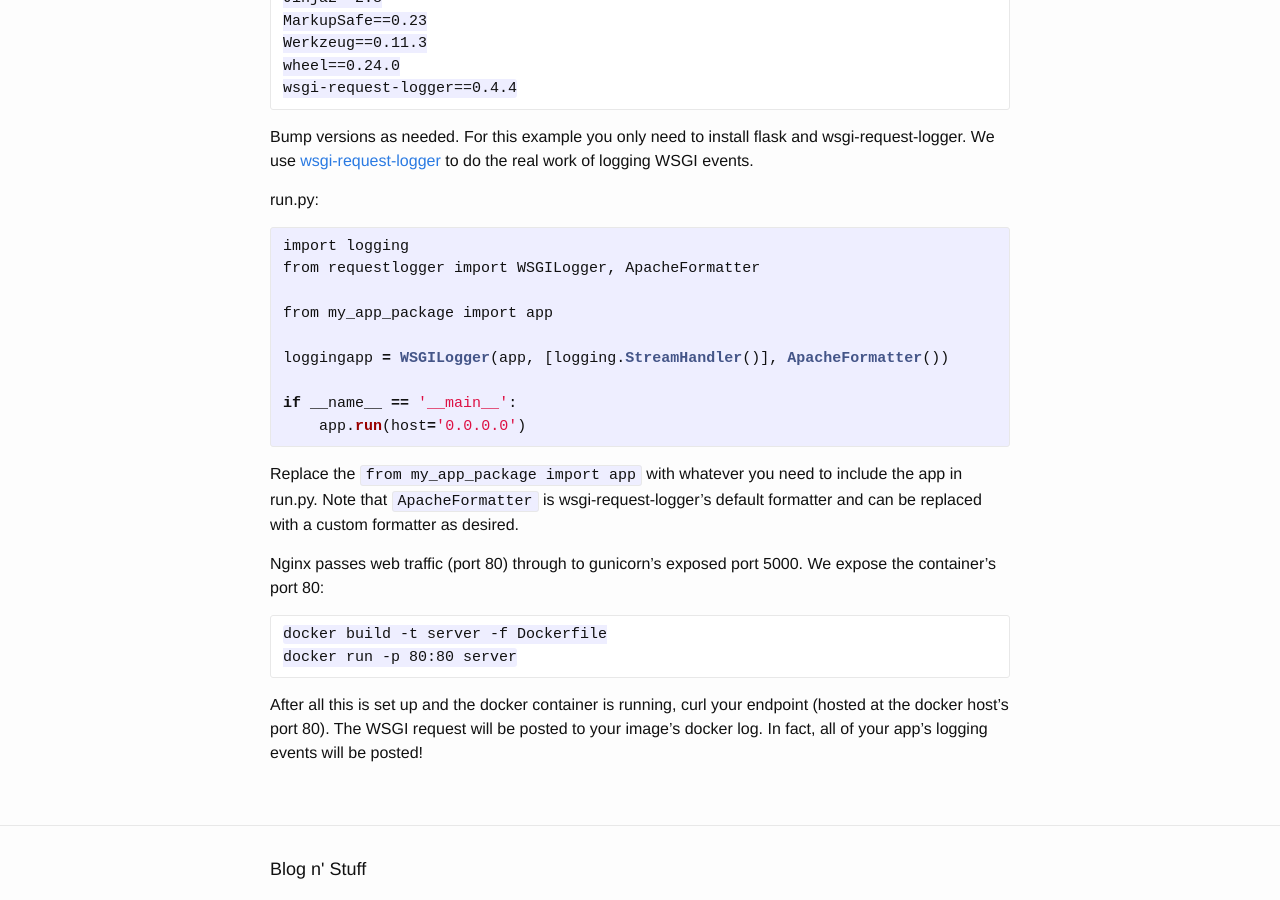
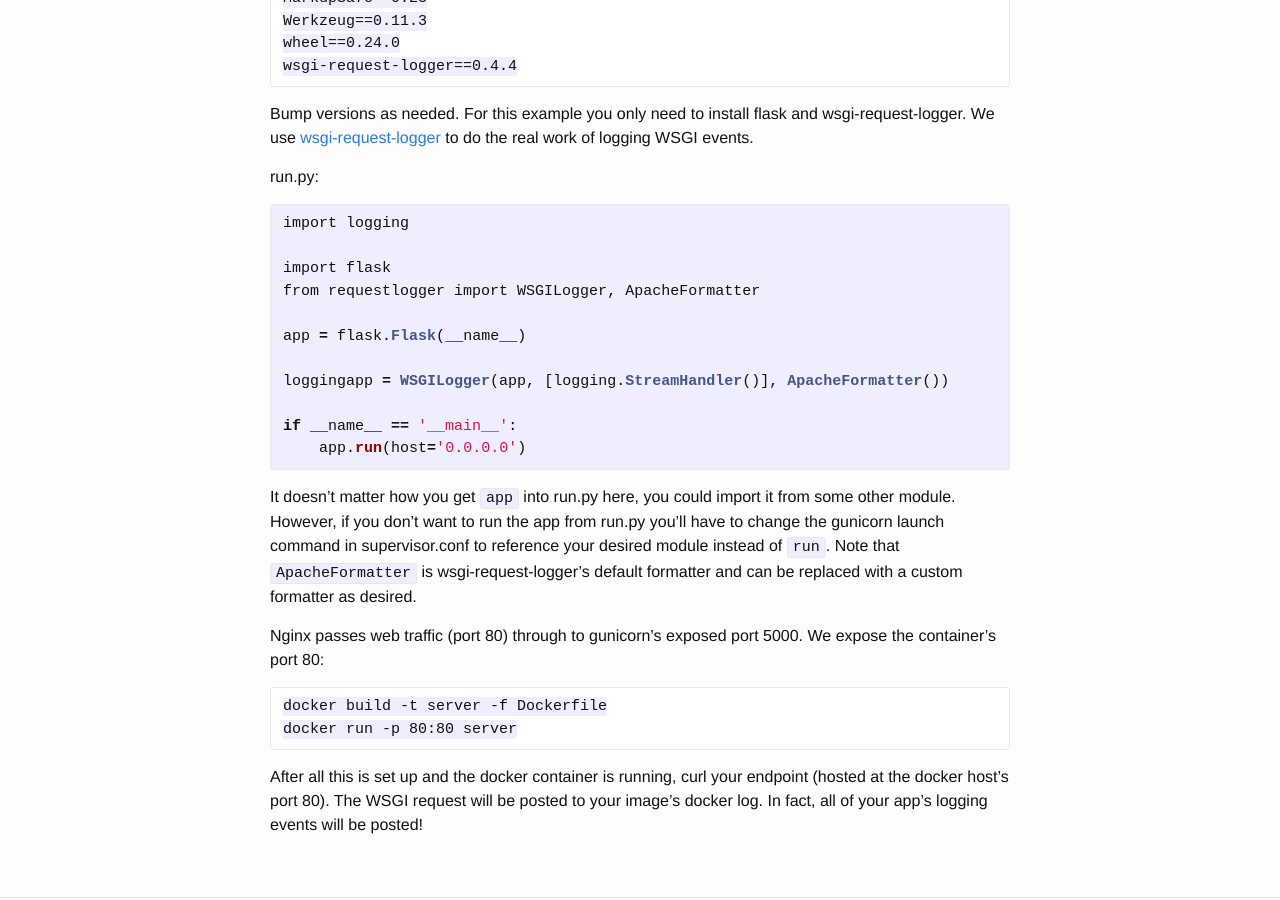
Before and after one commit to jbwinters/jbwinters.github.io, a Jekyll site: the page built from _posts/2016-01-15-docker-nginx-gunicorn-flask.markdown, in a window 1280 px wide and 900 px high, scrolled down 2258 px. Built offline with Jekyll 4.4.1, drawn with Linux system fonts in a browser that asks for light colours; some of the changed text lies outside the part shown.

Commit message:
more minor cleanup

```diff
--- a/_posts/2016-01-15-docker-nginx-gunicorn-flask.markdown
+++ b/_posts/2016-01-15-docker-nginx-gunicorn-flask.markdown
@@ -10,9 +10,8 @@ Here's the directory structure:
 	myapp/
 		app.conf
 		Dockerfile
-		my_app_package/
-			__init__.py
 		requirements.txt
+		run.py
 		supervisord.conf
 
 Dockerfile:
@@ -101,9 +100,11 @@ Bump versions as needed. For this example you only need to install flask and wsg
 run.py:
 {% highlight python %}
 import logging
+
+import flask
 from requestlogger import WSGILogger, ApacheFormatter
 
-from my_app_package import app
+app = flask.Flask(__name__)
 
 loggingapp = WSGILogger(app, [logging.StreamHandler()], ApacheFormatter())
 
@@ -111,7 +112,7 @@ if __name__ == '__main__':
     app.run(host='0.0.0.0')
 {% endhighlight %}
 
-Replace the `from my_app_package import app` with whatever you need to include the app in run.py. Note that `ApacheFormatter` is wsgi-request-logger's default formatter and can be replaced with a custom formatter as desired.
+It doesn't matter how you get `app` into run.py here, you could import it from some other module. However, if you don't want to run the app from run.py you'll have to change the gunicorn launch command in supervisor.conf to reference your desired module instead of `run`. Note that `ApacheFormatter` is wsgi-request-logger's default formatter and can be replaced with a custom formatter as desired.
 
 Nginx passes web traffic (port 80) through to gunicorn's exposed port 5000. We expose the container's port 80:
 
```
